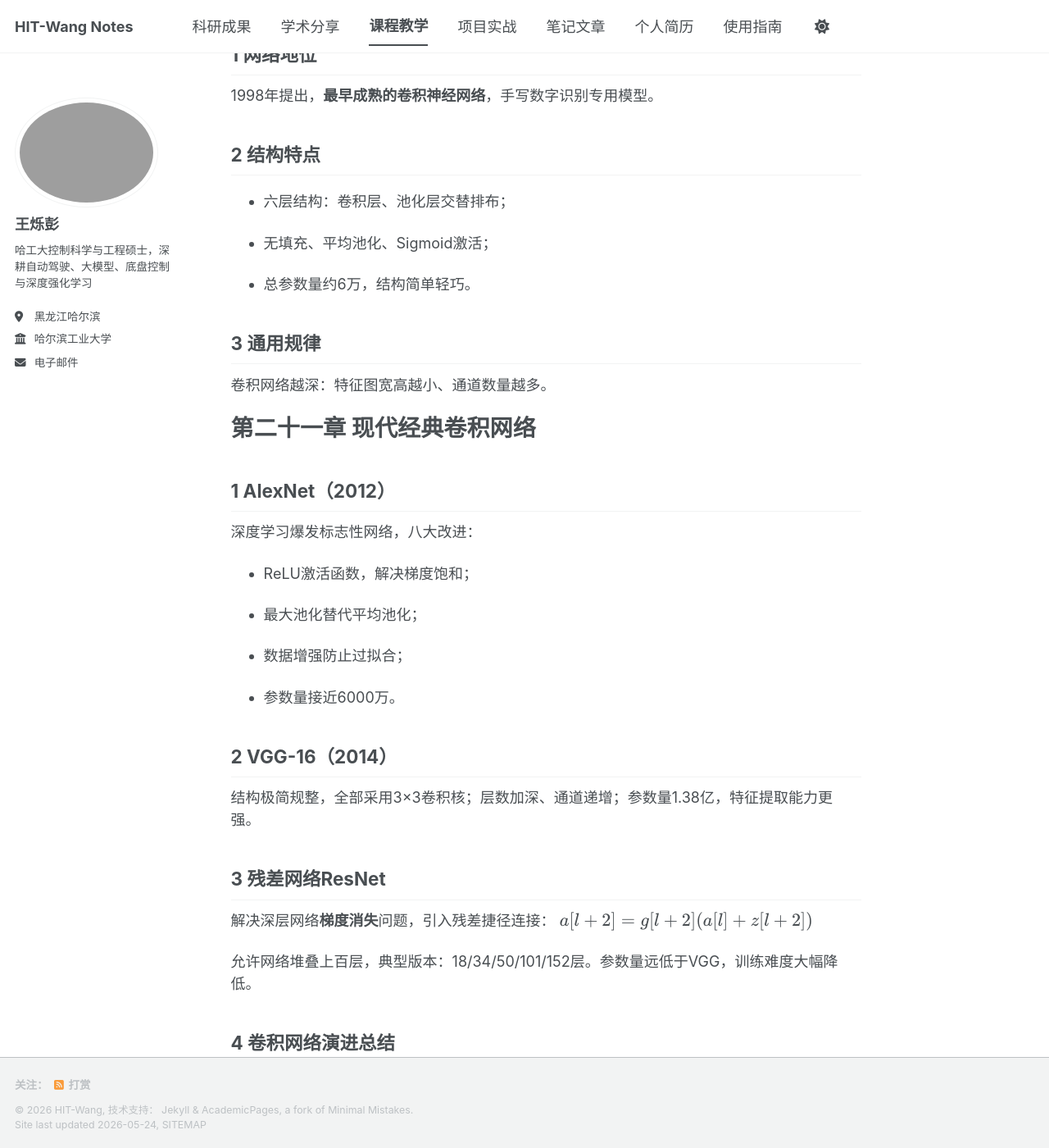
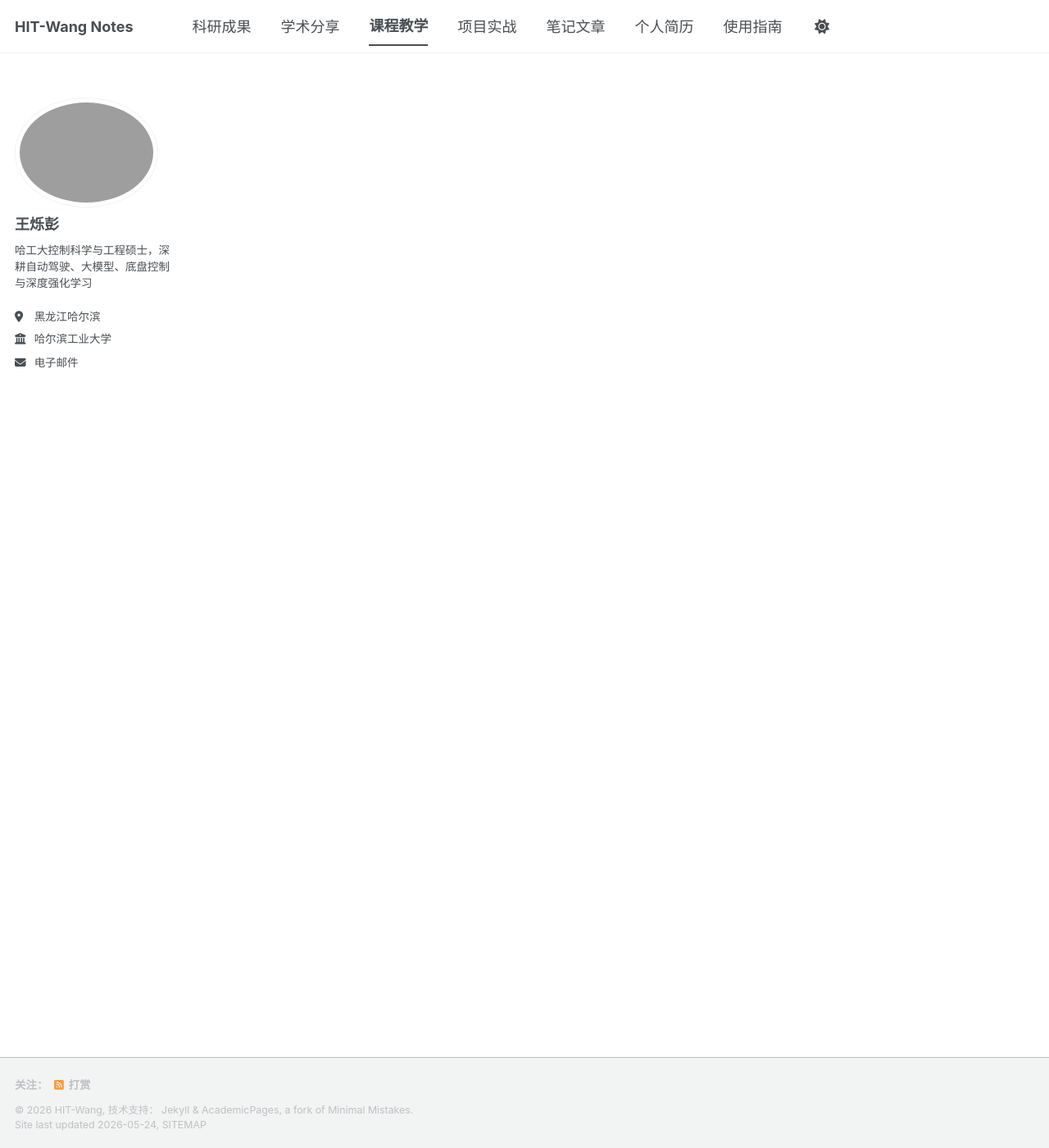
Before and after one commit to HITWang-tech/HITWang-tech.github.io, a Jekyll site: the page built from _teaching/DL-Week1.md, in a window 1280 px wide and 1400 px high, scrolled down 14307 px. Shown: the whole window at 82% size. Built offline with Jekyll 4.4.1, drawn with Linux system fonts in a browser that asks for light colours; a script bundle is joined from its source files by our own code; library files that are not in the unit come from our copies; some of the changed text lies outside the part shown.

Commit message:
Update DL-Week1.md

```diff
--- a/_teaching/DL-Week1.md
+++ b/_teaching/DL-Week1.md
@@ -471,77 +471,3 @@ PyTorch基于Torch重构，动态计算图、语法简洁、调试方便，目
 - **计算图**：节点代表运算，连线代表张量流向，自动求导；
 
 - **数据读取**：Dataset存储数据、DataLoader批量加载、Variable管理可训练参数。
-
-
-# 第十九章 卷积神经网络基础（CNN）
-
-## 1 卷积诞生生物学依据
-
-1981年诺贝尔生理学成果：动物视觉皮层神经元只响应局部视觉区域，对方向、边缘敏感，启发局部连接、卷积提取特征。
-
-## 2 卷积四大核心概念
-
-1. **卷积核**：特征提取滤波器，用于捕捉边缘、纹理；
-
-2. **填充Padding**：边界补0，防止边缘信息丢失；
-
-3. **步长Stride**：卷积核滑动距离，控制输出尺寸；
-
-4. **池化Pooling**：下采样压缩特征，最大池化、平均池化，减少参数量。
-
-
-## 3 卷积网络结构
-
-卷积层（提取特征）+池化层（压缩尺寸）+全连接层（分类输出）；多层叠加完成高级特征提取。
-
-## 4 卷积反向传播
-
-池化层无权重，平均池化误差均匀分配，最大池化误差传回最大值位置；卷积层反向需要翻转卷积核，逐层更新参数。
-
-# 第二十章 经典卷积网络：LeNet-5
-
-## 1 网络地位
-
-1998年提出，**最早成熟的卷积神经网络**，手写数字识别专用模型。
-
-## 2 结构特点
-
-- 六层结构：卷积层、池化层交替排布；
-
-- 无填充、平均池化、Sigmoid激活；
-
-- 总参数量约6万，结构简单轻巧。
-
-
-## 3 通用规律
-
-卷积网络越深：特征图宽高越小、通道数量越多。
-
-# 第二十一章 现代经典卷积网络
-
-## 1 AlexNet（2012）
-
-深度学习爆发标志性网络，八大改进：
-
-- ReLU激活函数，解决梯度饱和；
-
-- 最大池化替代平均池化；
-
-- 数据增强防止过拟合；
-
-- 参数量接近6000万。
-
-
-## 2 VGG-16（2014）
-
-结构极简规整，全部采用3×3卷积核；层数加深、通道递增；参数量1.38亿，特征提取能力更强。
-
-## 3 残差网络ResNet
-
-解决深层网络**梯度消失**问题，引入残差捷径连接： $$a[l+2] = g[l+2](a[l] + z[l+2])$$
-
-允许网络堆叠上百层，典型版本：18/34/50/101/152层。参数量远低于VGG，训练难度大幅降低。
-
-## 4 卷积网络演进总结
-
-LeNet→AlexNet→VGG→ResNet：层数由浅到深、激活函数由Sigmoid→ReLU、池化由平均→最大、结构由简单→残差跳跃，不断优化梯度传递、抑制过拟合、提升特征能力。
```
